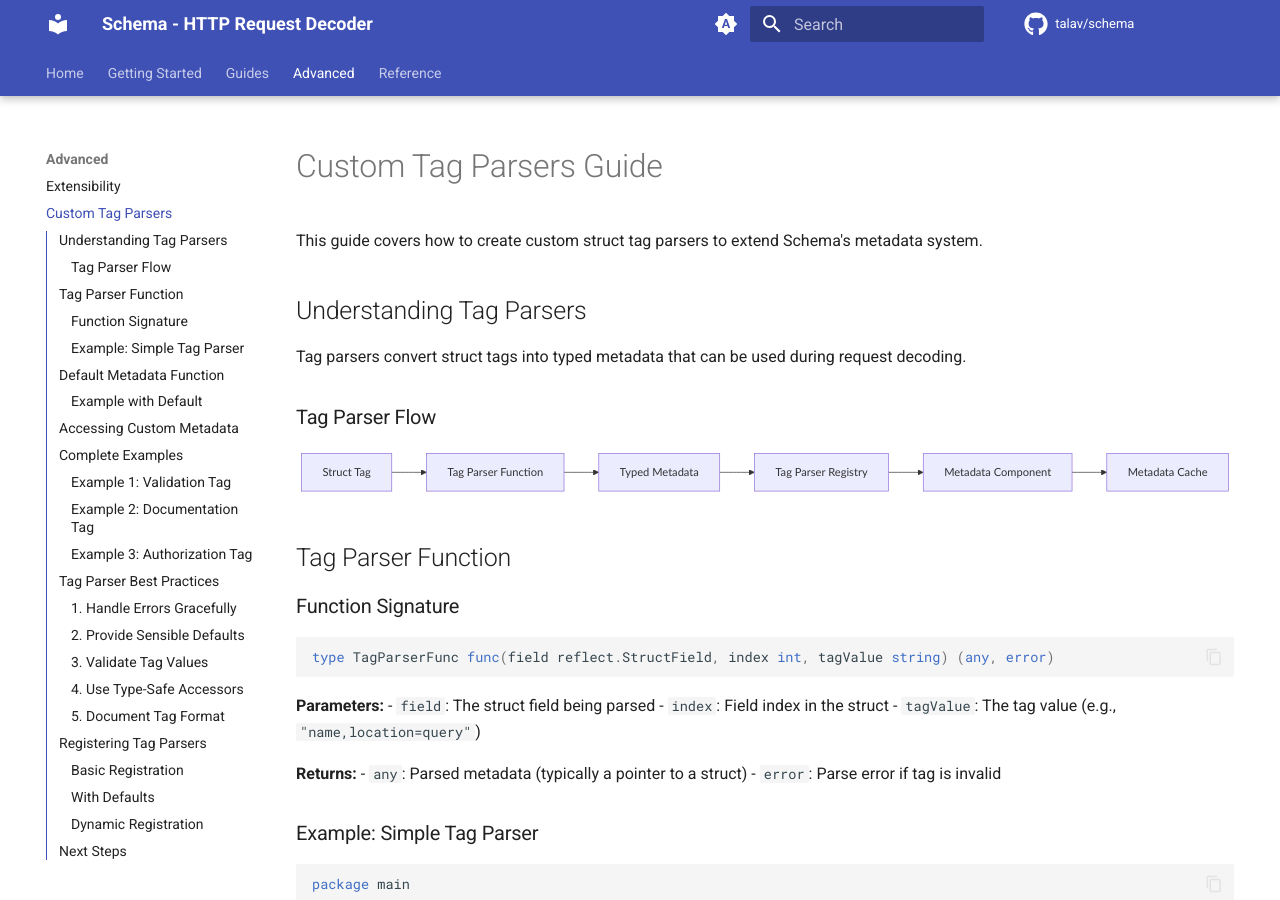
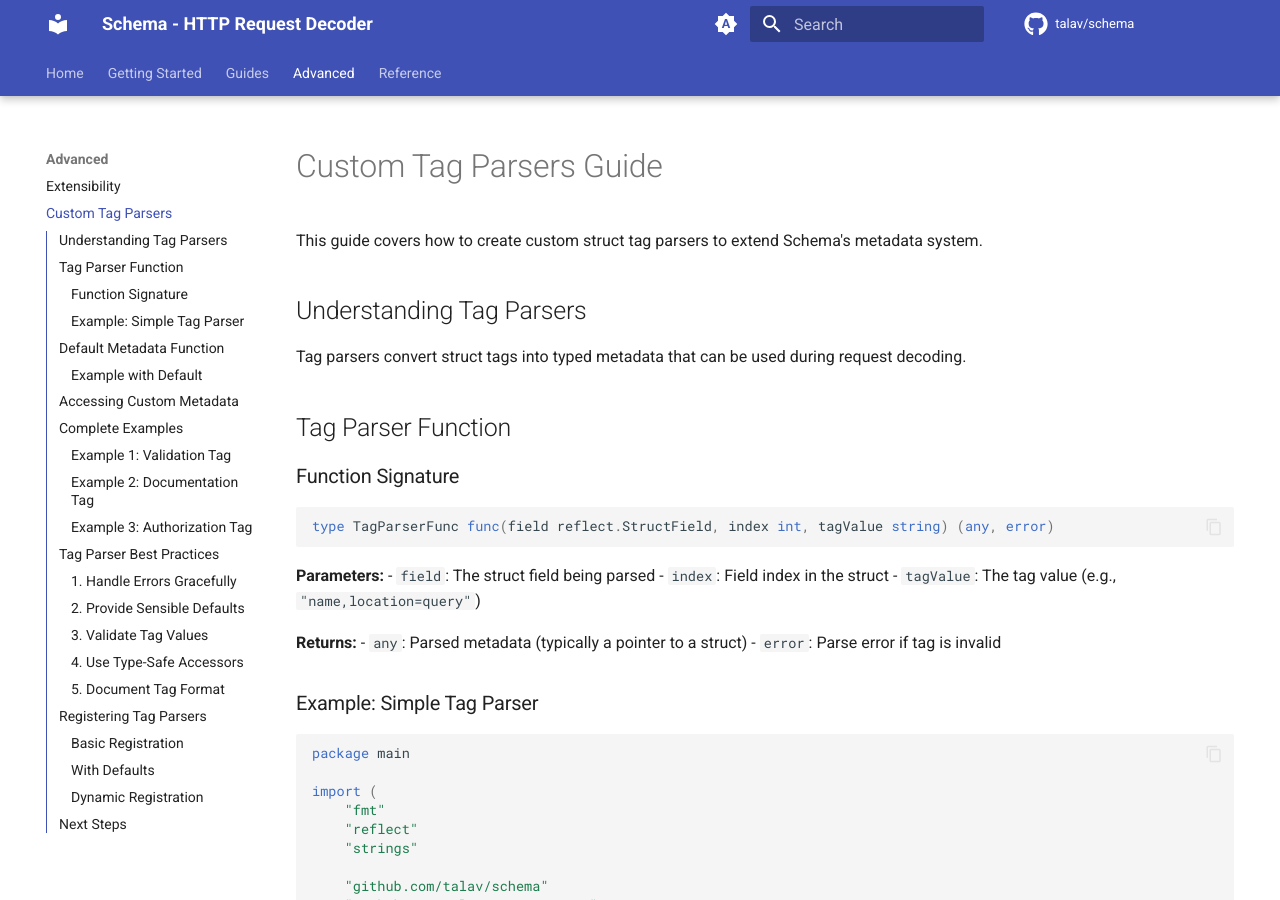
Before and after one commit to Talav/schema, an MkDocs documentation site: the page built from docs/advanced/custom-tags.md, in a window 1280 px wide and 900 px high. Built offline with MkDocs 1.6.1 and Material for MkDocs 9.7.7, drawn with Linux system fonts in a browser that asks for light colours; comment, search, counter and statistics services are not loaded.

Commit message:
Removed incorrect diagram

````diff
--- a/docs/advanced/custom-tags.md
+++ b/docs/advanced/custom-tags.md
@@ -6,16 +6,6 @@ This guide covers how to create custom struct tag parsers to extend Schema's met
 
 Tag parsers convert struct tags into typed metadata that can be used during request decoding.
 
-### Tag Parser Flow
-
-```mermaid
-graph LR
-    StructTag["Struct Tag"] --> Parser["Tag Parser Function"]
-    Parser --> Metadata["Typed Metadata"]
-    Metadata --> Registry["Tag Parser Registry"]
-    Registry --> MetadataComponent["Metadata Component"]
-    MetadataComponent --> Cache["Metadata Cache"]
-```
 
 ## Tag Parser Function
 
````
